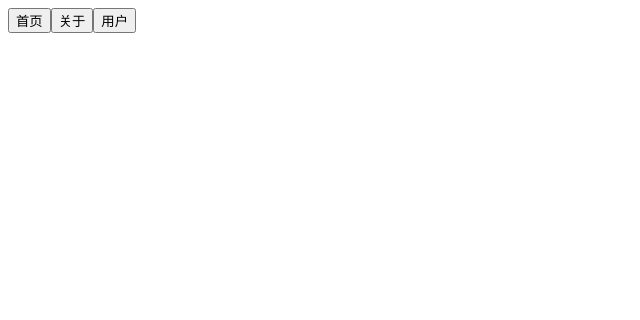
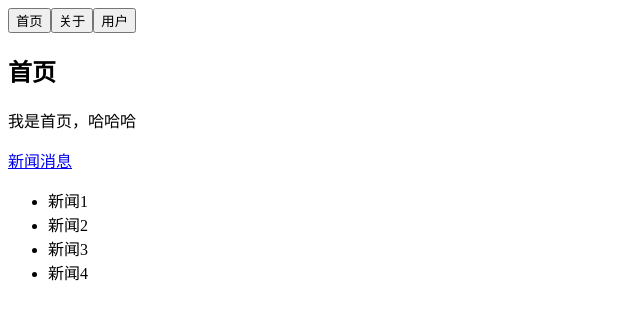
Before and after one commit to changkai1/Vue, a Vue app in the folder 03_learnvuerouter/: page /home/news in a window 1280 px wide. Shown: the top 320 px of the page, without its empty margins (0-640 px from the left). Built offline with nearby package versions, Linux system fonts and the light colour scheme.

Commit message:
路由嵌套

```diff
--- a/03_learnvuerouter/src/components/home.vue
+++ b/03_learnvuerouter/src/components/home.vue
@@ -2,6 +2,9 @@
     <div>
         <h2>首页</h2>
         <p>我是首页，哈哈哈</p>
+        <router-link to="/home/news">新闻</router-link>
+        <router-link to="/home/message">消息</router-link>
+        <router-view></router-view>
     </div>
 </template>
 
--- /dev/null
+++ b/03_learnvuerouter/src/components/homeMessage.vue
@@ -0,0 +1,20 @@
+<template>
+    <div>
+        <ul>
+            <li>消息1</li>
+            <li>消息2</li>
+            <li>消息3</li>
+            <li>消息4</li>
+        </ul>
+    </div>
+</template>
+
+<script>
+export default {
+    name: 'homeMessage'
+}
+</script>
+
+<style>
+
+</style>
--- /dev/null
+++ b/03_learnvuerouter/src/components/homeNews.vue
@@ -0,0 +1,20 @@
+<template>
+    <div>
+        <ul>
+            <li>新闻1</li>
+            <li>新闻2</li>
+            <li>新闻3</li>
+            <li>新闻4</li>
+        </ul>
+    </div>
+</template>
+
+<script>
+export default {
+    name: 'homeNews'
+}
+</script>
+
+<style>
+
+</style>
--- a/03_learnvuerouter/src/router/index.js
+++ b/03_learnvuerouter/src/router/index.js
@@ -14,7 +14,24 @@
     {
         path: '/home',
         name: 'home',
-        component: () => import ('../components/home.vue')
+        component: () => import ('../components/home.vue'),
+        // 路由嵌套
+        children: [
+            {
+                path: '',
+                redirect: 'news'
+            },
+            {
+                path: 'news',
+                name: 'homeNews',
+                component: () => import ('../components/homeNews.vue')
+            },
+            {
+                path: 'message',
+                name: 'homeMessage',
+                component: () => import ('../components/homeMessage.vue')
+            }
+        ]
     },
     {
         path: '/about',
```
